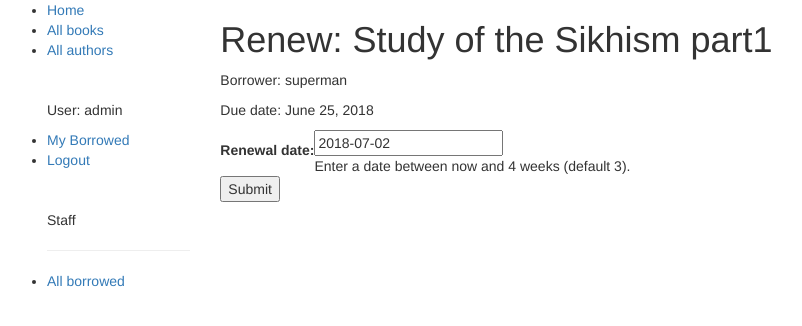
After one commit to bhavneetsi/LocalLibrary, a Django app: page /catalog/book/0978b8df-53ff-48c8-93e7-38fa40d059b3/renew/ in a window 1280 px wide. The commit adds this page. Shown: the top 326 px of the page, without its empty margins (8-810 px from the left). Run offline with Django 3.2, Linux system fonts and the light colour scheme; a user stored in the database is signed in; data comes from the database, SQL or seed files in the repository; both versions use the stored data as it was after the commit; some libraries are stand-ins or nearby versions.

Commit message:
Signed-off-by: bhavneet <bhavneetsi@gmail.com>

```diff
--- a/catalog/forms.py
+++ b/catalog/forms.py
@@ -1,6 +1,6 @@
-from django import froms
+from django import forms
 from django.core.exceptions import ValidationError
-from django.utils.traslation import ugettext_lazy as _
+from django.utils.translation import ugettext_lazy as _
 import datetime
 
 class RenewBookForm(forms.Form):
@@ -18,7 +18,7 @@ class RenewBookForm(forms.Form):
 
         # check if renewal date is more than 4 weeks
 
-        if data > datetime.date.today +  datetime.timedelta(weeks=4):
+        if data > datetime.date.today() +  datetime.timedelta(weeks=4) :
             raise ValidationError(_('Invalid date - renewal more than 4 weeks ahead'))
 
 
--- a/catalog/templates/base_generic.html
+++ b/catalog/templates/base_generic.html
@@ -28,7 +28,8 @@
 
 
           {% if user.is_authenticated %}
-              <li>User: {{ user.get_username }}</li>
+              </br></br>
+            <p>User: {{ user.get_username }}</p>
               <li><a href="{% url 'my-borrowed' %}">My Borrowed</a></li>
               <li><a href="{% url 'logout'%}">Logout</a></li>
           {% else %}
@@ -36,8 +37,7 @@
           {% endif %}
 
           {% if user.is_authenticated and  perms.catalog.can_mark_returned  %}
-              <p></p>
-
+              </br> </br>
               <p>Staff</p>
               <hr>
               <li><a href="{% url 'all-borrowed' %}">All borrowed</a></li>
--- /dev/null
+++ b/catalog/templates/catalog/book_renew_librarian.html
@@ -0,0 +1,16 @@
+{% extends "base_generic.html" %}
+{% block content %}
+
+    <h1>Renew: {{bookinst.book.title}}</h1>
+    <p>Borrower: {{bookinst.borrower}}</p>
+    <p{% if bookinst.is_overdue %} class="text-danger"{% endif %}>Due date: {{bookinst.due_back}}</p>
+
+    <form action="" method="post">
+        {% csrf_token %}
+        <table>
+        {{ form }}
+        </table>
+        <input type="submit" value="Submit" />
+    </form>
+
+{% endblock %}
--- a/catalog/templates/catalog/bookinstance_list_borrowed_all.html
+++ b/catalog/templates/catalog/bookinstance_list_borrowed_all.html
@@ -10,6 +10,7 @@
       <li class="{% if bookinst.is_overdue %}text-danger{% endif %}">
         <a href="{% url 'book-details' bookinst.book.pk %}">{{bookinst.book.title}}</a> ({{ bookinst.due_back }})
         {{ bookinst.borrower }}
+        {% if perms.catalog.can_mark_returned %}- <a href="{% url 'renew-book-librarian' bookinst.id %}">Renew</a>  {% endif %}
       </li>
       {% endfor %}
     </ul>
--- a/catalog/urls.py
+++ b/catalog/urls.py
@@ -38,3 +38,13 @@ urlpatterns += [
     path('mybooks/', views.LoanedBooksByUserListView.as_view(), name='my-borrowed'),
      path('allborrowed/', views.AllLoanedBooksListView.as_view(), name='all-borrowed'),
 ]
+
+urlpatterns += [
+    path('book/<uuid:pk>/renew/', views.renew_book_librarian, name='renew-book-librarian'),
+]
+
+urlpatterns += [
+    path('author/create/', views.AuthorCreate.as_view(), name='author_create'),
+    path('author/<int:pk>/update/', views.AuthorUpdate.as_view(), name='author_update'),
+    path('author/<int:pk>/delete/', views.AuthorDelete.as_view(), name='author_delete'),
+]
--- a/catalog/views.py
+++ b/catalog/views.py
@@ -50,3 +50,56 @@ class AllLoanedBooksListView(LoginRequiredMixin,generic.ListView,PermissionRequi
 
     def get_queryset(self):
         return BookInstance.objects.filter(status__exact='o').order_by('due_back')
+
+# view to handle form data for renew
+from django.contrib.auth.decorators import permission_required
+from django.http import HttpResponseRedirect
+from django.urls import reverse
+from django.shortcuts import get_object_or_404
+from .forms import RenewBookForm
+import datetime
+
+@permission_required('catalog.can_mark_returned')
+def renew_book_librarian(request,pk):
+
+    book_inst=get_object_or_404(BookInstance, pk = pk)
+    # If this is a POST request then process the Form data
+    if request.method == 'POST':
+
+
+        # Create a form instance and populate it with data from the request (binding):
+        form = RenewBookForm(request.POST)
+
+        # Check if the form is valid:
+        if form.is_valid():
+
+            # process the data in form.cleaned_data as required (here we just write it to the model due_back field)
+            book_inst.due_back = form.cleaned_data['renewal_date']
+            book_inst.save()
+            # redirect to a new URL:
+            return HttpResponseRedirect(reverse('all-borrowed') )
+
+
+    # If this is a GET (or any other method) create the default form.
+    else:
+        proposed_renewal_date = datetime.date.today() + datetime.timedelta(weeks=3)
+        form = RenewBookForm(initial={'renewal_date': proposed_renewal_date,})
+
+    return render(request, 'catalog/book_renew_librarian.html', {'form': form, 'bookinst':book_inst})
+
+from django.views.generic.edit import CreateView, UpdateView, DeleteView
+from django.urls import reverse_lazy
+from .models import Author
+
+class AuthorCreate(CreateView):
+    model = Author
+    fields = '__all__'
+    initial={'date_of_death':'05/01/2018',}
+
+class AuthorUpdate(UpdateView):
+    model = Author
+    fields = ['first_name','last_name','date_of_birth','date_of_death']
+
+class AuthorDelete(DeleteView):
+    model = Author
+    success_url = reverse_lazy('authors')
```
Also changed, not shown: catalog/templates/catalog/author_confirm_delete.html (added, +14 -0 lines), catalog/templates/catalog/author_form.html (added, +13 -0 lines), db.sqlite3, 1 other file.
